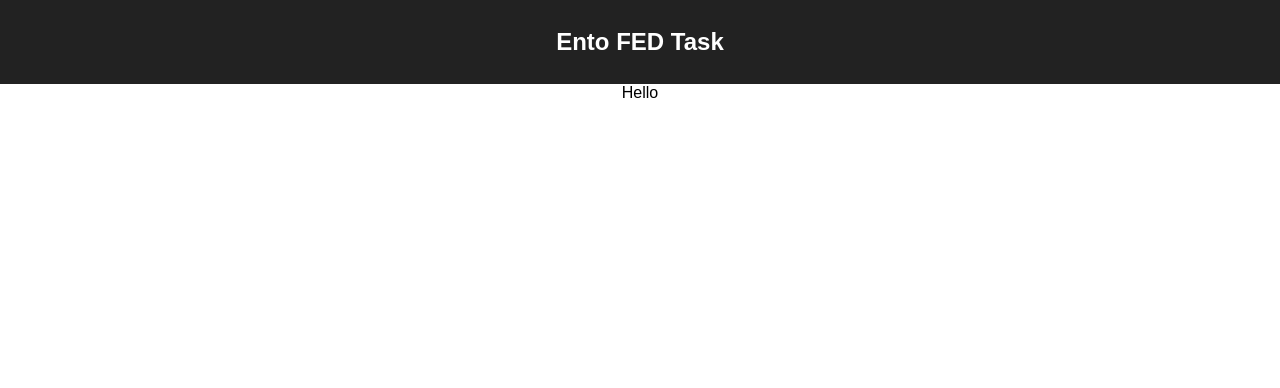
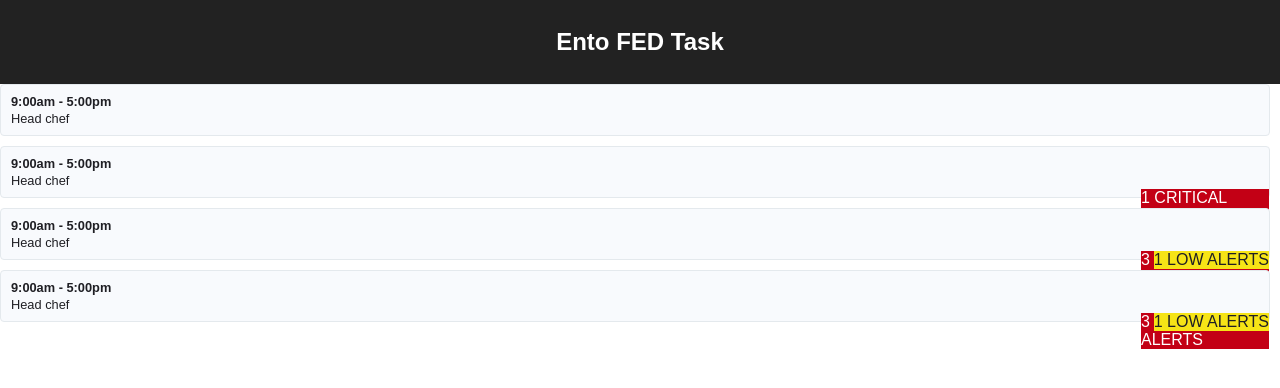
Before and after one commit to taylorbett/ento, a React (Create React App) app: page / in a window 1280 px wide. Shown: the top 388 px of the page. Built offline with nearby package versions, Linux system fonts and the light colour scheme.

Commit message:
Add basic Tile atom and Shift molecule + include in  a demo module

```diff
--- a/src/core/atoms/Tile/Tile.js
+++ b/src/core/atoms/Tile/Tile.js
@@ -1,13 +1,36 @@
 import React from 'react';
+import PropTypes from 'prop-types';
+import styled from 'styled-components';
 
-export class Tile extends React.PureComponent {
+const Tile = styled.div`
+    display: {$props => $props.block ? 'block' : 'inline-block'};
+    border: 1px solid #e4e9ed;
+    border-radius: 4px;
+    background: #f8fafd;
+    text-align: left;
+    color: #1f1f24;
+    margin: 0 10px 10px 0;
+    position: relative;
+`;
+
+export class TileComponent extends React.PureComponent {
     render() {
         return (
-            <div className="tile">
-
-            </div>
+            <Tile>
+                {this.props.children}
+            </Tile>
         );
     }
 }
 
-export default Tile;
+Tile.defaultProps = {
+    children: null,
+    block: false,
+}
+
+Tile.propTypes = {
+    children: PropTypes.node,
+    block: PropTypes.bool,
+};
+
+export default TileComponent;
--- a/src/core/molecules/Shift/Shift.js
+++ b/src/core/molecules/Shift/Shift.js
@@ -1,13 +1,85 @@
 import React from 'react';
+import styled from 'styled-components';
+import PropTypes from 'prop-types';
 
-export class Shift extends React.PureComponent {
+import Tile from '../../atoms/Tile';
+
+const Shift = styled.div`
+    width: {$props => $props.long ? '100%' : '144px'};
+    height: 34px;
+    padding: 8px 10px;
+    cursor: pointer;
+`;
+
+const ShiftText = styled.p`
+    font-size: 0.8em;
+    line-height: 17px;
+    margin: 0;
+`;
+
+const ShiftTime = ShiftText.extend`
+    font-weight: bold;
+`;
+
+const Alert = styled.div`
+    position: absolute;
+    right: 0;
+    text-transform: uppercase;
+    max-width: 128px;
+`;
+
+const CriticalAlert = Alert.extend`
+    background: #c30015;
+    color: #fff;
+`;
+
+const LowAlert = Alert.extend`
+    background: #f6e416;
+`;
+
+// MUTED TEXT COLOUR #727375
+
+export class ShiftComponent extends React.Component {
+    constructor(props) {
+        super(props);
+
+        this.state = {
+            revealed: this.props.revealed,
+        };
+    }
+
+    handleClick() {
+        this.setState({
+            revealed: !this.state.revealed,
+        });
+    }
+
     render() {
         return (
-            <div className="shift">
-
-            </div>
+            <Tile onClick={() => this.handleClick()} block={this.props.long}>
+                <Shift>
+                    <ShiftTime>{this.props.startTime} - {this.props.endTime}</ShiftTime>
+                    <ShiftText>{this.props.role}</ShiftText>
+                    {this.props.alerts.critical.length ? <CriticalAlert>{this.props.alerts.critical.length} critical alerts</CriticalAlert> : null}
+                    {this.props.alerts.low.length ? <LowAlert>{this.props.alerts.low.length} low alerts</LowAlert> : null}
+                </Shift>
+            </Tile>
         );
     }
 }
 
-export default Shift;
+ShiftComponent.defaultProps = {
+    revealed: false,
+    long: false,
+}
+
+ShiftComponent.propTypes = {
+    revealed: PropTypes.bool,
+    long: PropTypes.bool,
+    alerts: PropTypes.shape({
+        critical: PropTypes.arrayOf(PropTypes.string),
+        low: PropTypes.arrayOf(PropTypes.string),
+    }).isRequired,
+}
+
+export default ShiftComponent;
--- a/src/modules/ShiftDemo/index.js
+++ b/src/modules/ShiftDemo/index.js
@@ -1,24 +1,59 @@
 import React from 'react';
 import styled from 'styled-components';
 
+import Shift from '../../core/molecules/Shift';
+
 export class ShiftDemo extends React.Component {
     render() {
-        const Button = styled.button`
-            height: 40px;
-            padding: 0px 6px;
-            border: none;
-            background: green;
-            margin-right: 6px;
-            color: white;
-        `;
+        const noAlerts = {
+            critical: [],
+            low: [],
+        };
 
-        const ButtonNegative = Button.extend`
-            background: red;
-        `;
+        const singleAlert = {
+            critical: [
+                'Test alert'
+            ],
+            low: [],
+        };
 
+        const someAlerts = {
+            critical: [
+                'Test alert',
+                'Test alert',
+                'Test alert',
+            ],
+            low: [
+                'Test alert',
+            ],
+        };
         return (
             <React.Fragment>
-                Hello
+                <Shift
+                    startTime={"9:00am"}
+                    endTime={"5:00pm"}
+                    role={"Head chef"}
+                    alerts={noAlerts}
+                />
+                <Shift
+                    startTime={"9:00am"}
+                    endTime={"5:00pm"}
+                    role={"Head chef"}
+                    alerts={singleAlert}
+                />
+                <Shift
+                    startTime={"9:00am"}
+                    endTime={"5:00pm"}
+                    role={"Head chef"}
+                    alerts={someAlerts}
+                />
+                <Shift
+                    startTime={"9:00am"}
+                    endTime={"5:00pm"}
+                    role={"Head chef"}
+                    alerts={someAlerts}
+                    long
+                />
             </React.Fragment>
         )
     }
```
